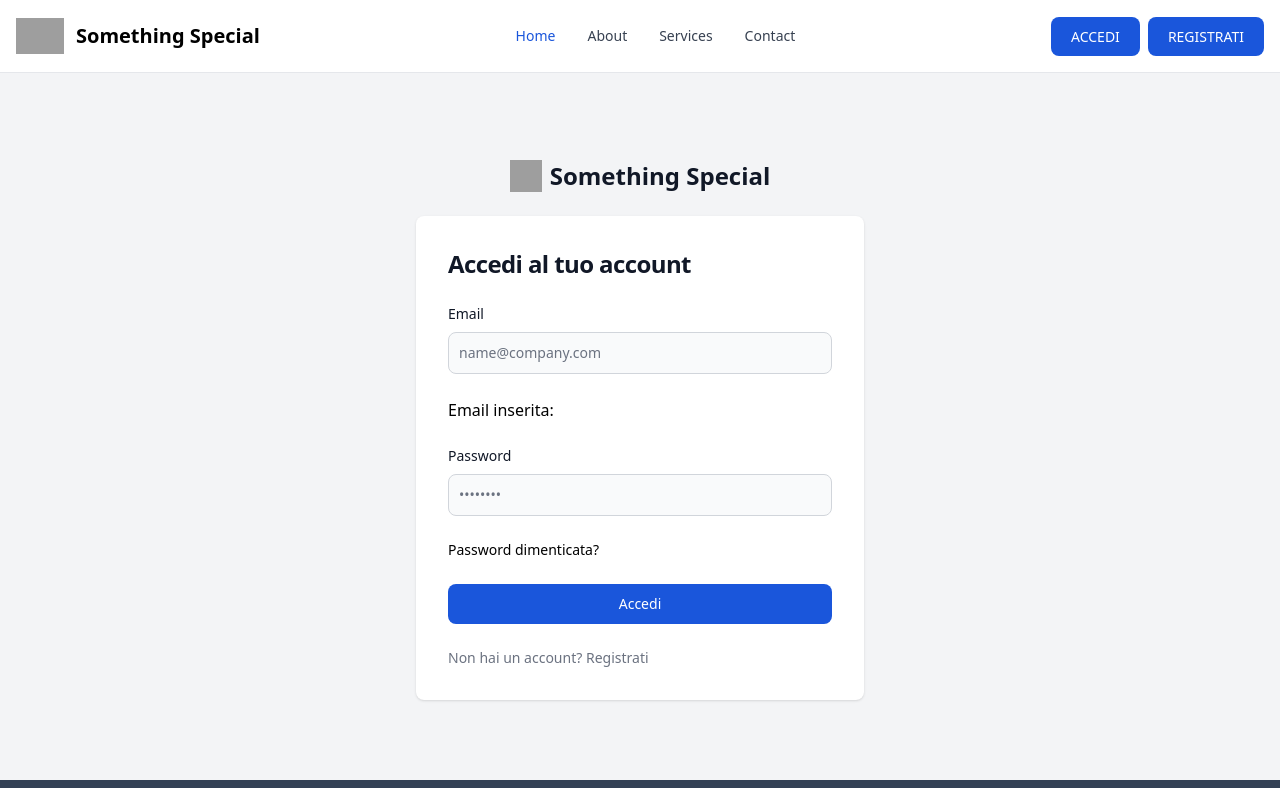
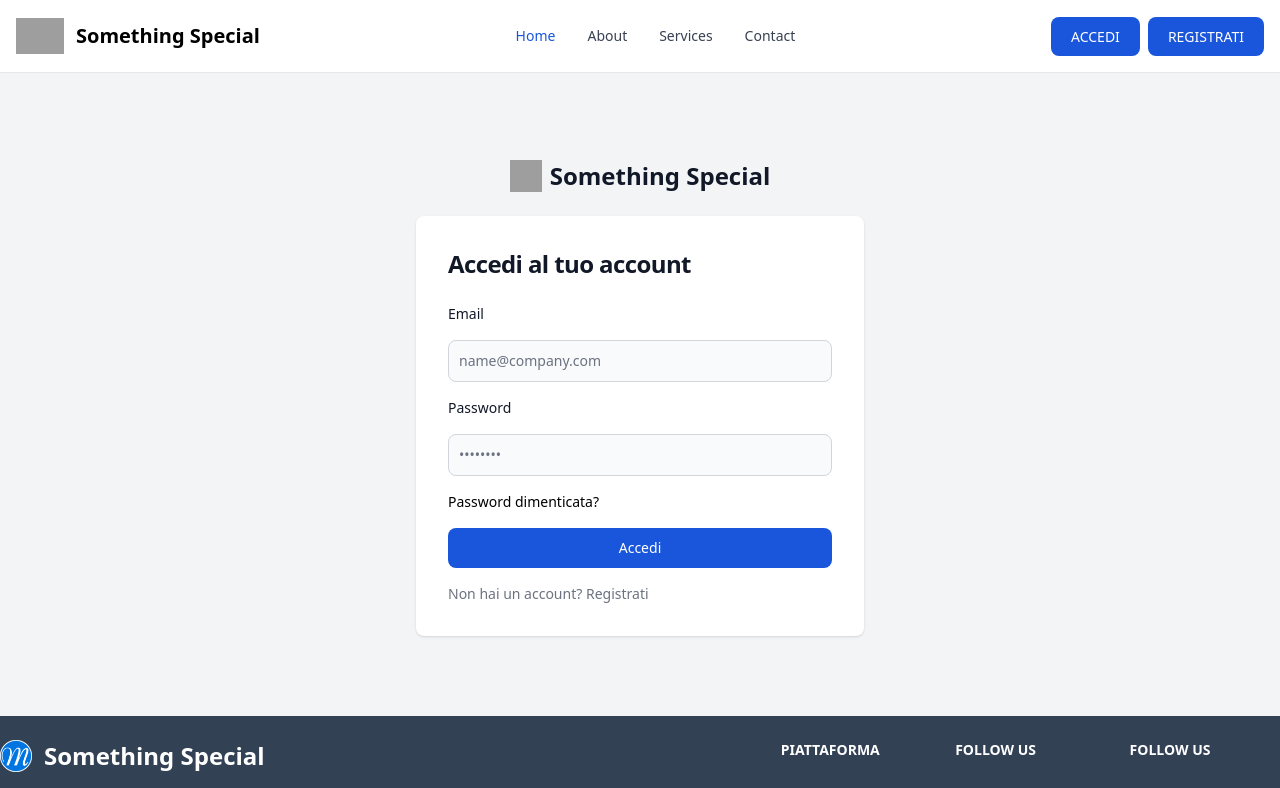
Before and after one commit to zatarra97/library, a React (Create React App) app: page /auth/login in a window 1280 px wide. Shown: the top 788 px of the page. Built offline with nearby package versions, Linux system fonts and the light colour scheme; grey boxes are pictures that could not be loaded.

Commit message:
Implementata funzionalità login/logout

```diff
--- a/package.json
+++ b/package.json
@@ -10,6 +10,7 @@
     "env-cmd": "^10.1.0",
     "flowbite": "^1.6.3",
     "flowbite-react": "^0.3.8",
+    "js-cookie": "^3.0.5",
     "react": "^18.2.0",
     "react-csv": "^2.2.2",
     "react-dom": "^18.2.0",
--- a/src/Components/Navbar.jsx
+++ b/src/Components/Navbar.jsx
@@ -1,6 +1,13 @@
+import Cookies from 'js-cookie';
 function Navbar(){
+  let notLogged = true;
+  const userEmailExists = Cookies.get('userEmail') !== undefined;
 
-  const isLogged = true;
+  if (userEmailExists) {
+    // il cookie `userEmail` esiste
+    notLogged = false;
+  }
+
 
     return <>
 
@@ -13,7 +20,7 @@ function Navbar(){
   <div className="flex md:order-2 space-x-2">
 
     <div className="hidden lg:flex">
-    {isLogged ?
+    {notLogged ?
       <div className="space-x-2">
         <a href="/auth/login" className="cta primary">Accedi</a>
         <a href="/auth/registrati" className="cta primary">Registrati</a>
@@ -21,12 +28,12 @@ function Navbar(){
       :
       <><div className="flex cursor-pointer" data-dropdown-toggle="userDropdown" data-dropdown-placement="bottom-start" >
         <img id="avatarButton" className="w-10 h-10 rounded-full cursor-pointer hidden md:block" type="button" src="https://picsum.photos/60/60" alt="User dropdown" />
-          <p className="mt-2 pl-2">Emmanuele</p>
+          <p className="mt-2 pl-2">{ Cookies.get('userName') }</p>
         </div>
         <div id="userDropdown" className="z-50 hidden bg-white divide-y divide-gray-100 rounded-lg shadow w-44 dark:bg-gray-700 dark:divide-gray-600">
             <div className="px-4 py-3 text-sm text-gray-900 dark:text-white">
-              <div>Bonnie Green</div>
-              <div className="font-medium truncate">name@flowbite.com</div>
+              <div>{ Cookies.get('userName') } { Cookies.get('userSurname') }</div>
+              <div className="font-medium truncate">{ Cookies.get('userEmail') }</div>
             </div>
             <ul className="py-2 text-sm text-gray-700 dark:text-gray-200" aria-labelledby="avatarButton">
               <li>
@@ -66,6 +73,11 @@ function Navbar(){
       <li>
         <a href="www.google.it" className="block py-2 pl-3 pr-4 text-gray-700 rounded hover:bg-gray-100 md:hover:bg-transparent md:hover:text-blue-700 md:p-0 md:dark:hover:text-white dark:text-gray-400 dark:hover:bg-gray-700 dark:hover:text-white md:dark:hover:bg-transparent dark:border-gray-700">Contact</a>
       </li>
+      {!notLogged && (
+        <li>
+          <a href="/auth/logout" className="block py-2 pl-3 pr-4 text-gray-700 rounded hover:bg-gray-100 md:hover:bg-transparent md:hover:text-blue-700 md:p-0 md:dark:hover:text-white dark:text-gray-400 dark:hover:bg-gray-700 dark:hover:text-white md:dark:hover:bg-transparent dark:border-gray-700">Esci</a>
+        </li>
+      )}
     </ul>
   </div>
   </div>
--- a/src/Pages/Auth/Login.jsx
+++ b/src/Pages/Auth/Login.jsx
@@ -1,28 +1,35 @@
+import Axios from 'axios';
+import Cookies from 'js-cookie';
 import React, { useState } from "react";
-import Axios from 'axios';
-import Input from "../../Components/Forms/Input";
-
 
 function Login(){
 
-    const [email, setEmail] = useState("");
+    const [username, setUsername] = useState("");
+    const [password, setPassword] = useState("");
 
-    function handleEmailChange(event) {
-      setEmail(event.target.value);
+    function handleUsernameChange(event) {
+        setUsername(event.target.value);
     }
 
+    function handlePasswordChange(event) {
+        setPassword(event.target.value);
+    }
 
     const handleSubmit = async (event) => {
       event.preventDefault();
-        const formData = "";
 
       try {
-          // Effettuiamo una chiamata POST all'endpoint 'http://localhost:3001/api/inserisci' con il FormData come body
-          await Axios.post('http://localhost:3001/api/inserisci', formData, {
-            headers: {
-              'Content-Type': 'multipart/form-data'
+        // Effettuiamo una chiamata POST all'endpoint 'http://localhost:3001/api/login' con il FormData come body
+        const response = await Axios.post('http://localhost:3001/login', {username, password});
+        console.log(response.data);
+
+        if (response.data['0'].email != undefined){
+            Cookies.set('userEmail', response.data['0'].email);
+            Cookies.set('userName', response.data['0'].name);
+            Cookies.set('userSurname', response.data['0'].surname);
+            window.location.replace("/");
         }
-          });
+
       } catch (error) {
         console.error(error);
         alert('Si è verificato un errore durante l\'invio dei dati');
@@ -41,17 +48,13 @@ function Login(){
                             <h1 className="text-xl font-bold leading-tight tracking-tight text-gray-900 md:text-2xl dark:text-white">
                                 Accedi al tuo account
                             </h1>
-                            <form className="space-y-4 md:space-y-6" action="#">
+                            <form className="space-y-4 md:space-y-4" action="#">
 
-                            <Input
-                                id="email"
-                                type="email"
-                                label="Email"
-                                placeholder="name@company.com"
-                                onChange={handleEmailChange}
-                            />
-                                  <p>Email inserita: {email}</p>
-                                <Input id="password" type="password" label="Password" placeholder="••••••••"/>
+                                <label htmlFor="email" className="block mb-2 text-left text-sm font-medium text-gray-900 dark:text-white">Email</label>
+                                <input value={username} onChange={handleUsernameChange} type="email" name="email" id="email" placeholder="name@company.com" className="bg-gray-50 border border-gray-300 text-gray-900 sm:text-sm rounded-lg focus:ring-primary-600 focus:border-primary-600 block w-full p-2.5"  required/>
+
+                                <label htmlFor="password" className="block mb-2 text-left text-sm font-medium text-gray-900 dark:text-white">Password</label>
+                                <input value={password} onChange={handlePasswordChange} type="password" name="password" id="password" placeholder="••••••••" className="bg-gray-50 border border-gray-300 text-gray-900 sm:text-sm rounded-lg focus:ring-primary-600 focus:border-primary-600 block w-full p-2.5"  required/>
 
                                 <div className="flex items-center justify-between">
                                     <div className="flex items-start">
--- a/src/Pages/Auth/Logout.jsx
+++ b/src/Pages/Auth/Logout.jsx
@@ -1,14 +1,18 @@
 import { useEffect } from 'react';
+import Cookies from 'js-cookie';
 
 function Logout(){
 
     //Cancelazione eventuali sessioni attive
+    function deleteSession(){
+        Cookies.remove('userEmail');
+        Cookies.remove('userName');
+        Cookies.remove('userSurname');
+    }
 
     useEffect(() => {
-        function redirect() {
-            window.location.assign(`/`);
-        }
-        redirect();
+        deleteSession();
+        window.location.assign(`/`);
     }, );
 
     return null;
```
Also changed, not shown: 1 other file (tests, documents, lock files or other folders). Lines whose indentation alone changed are shown as unchanged.
